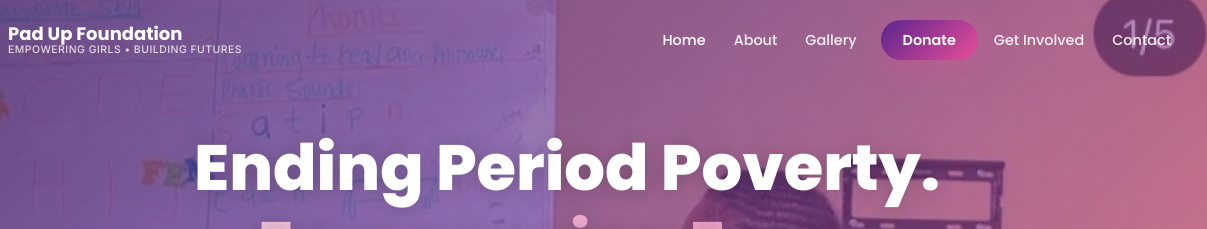
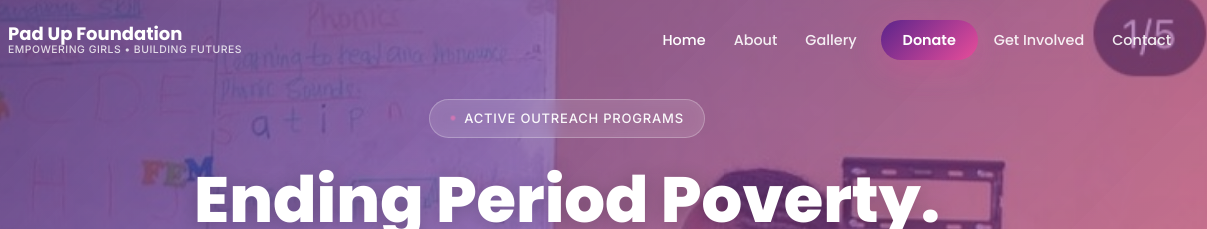
Before and after one commit to HenryMV9/Padupfoundation, a website built with Vite: page index.html in a window 1280 px wide. Shown: the top 229 px of the page, 73-1280 px from the left. Built offline with nearby package versions, Linux system fonts and the light colour scheme.

Commit message:
Updated index.html

```diff
--- a/index.html
+++ b/index.html
@@ -64,7 +64,9 @@
     <div class="hero-overlay" aria-hidden="true"></div>
 
     <div class="hero-content">
-
+      <div class="hero-badge" aria-label="Live outreach programs">
+        <span>Active Outreach Programs</span>
+      </div>
       <h1>
         Ending Period Poverty.<br />
         <span>Empowering Every Girl's Future.</span>
```
